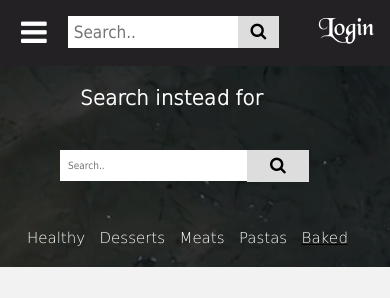
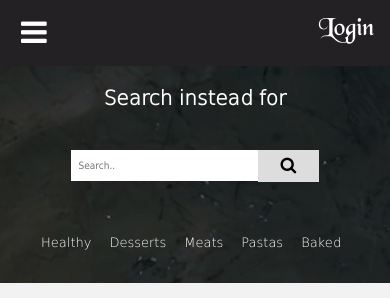
Before and after one commit to PriRivera/Proyecto-final, a PHP site: page /search.html in a window 390 px wide. Shown: the top 298 px of the page. Run offline with PHP 8.4, Linux system fonts and the light colour scheme.

Commit message:
responsive del search 2.0

```diff
--- a/css/style.css
+++ b/css/style.css
@@ -111,9 +111,6 @@ th{
     font-size: 17px;
     border: none;
    -webkit-border-radius: 0px;
-   -webkit-appearance: none;
-    -moz-appearance: none;
-    appearance: none;
     font-family: 'Dejavu-Sans-Condensed';
 }
 .main-nav__button{
@@ -221,7 +218,7 @@ h3 span{
     max-width: 15%;
 }
 .footer-li_item{
-    display: contents;
+    display: inline;
 }
 .footer-p{
     display: inline-block;
@@ -526,10 +523,6 @@ h3 span{
     padding-bottom: 1em;
     padding-top: 1em;
     padding-left: 13px;
-    -webkit-border-radius: 0px;
-    -webkit-appearance: none;
-    -moz-appearance: none;
-    appearance: none;
 }
 .main-nav__button-search{
     float: right;
@@ -541,12 +534,8 @@ h3 span{
     cursor: pointer;
 }
 .container-search{
-    text-align: center;
     display: -webkit-inline-box;
-    z-index: 1;
-    position: absolute;
-    margin-left: -1.9em;
-    margin-top: 1.5em;
+    margin: auto;
 }
 .search-bar{
     margin-left: 3em;
@@ -559,9 +548,10 @@ h3 span{
     margin-left: 7.5em;
     margin-top: 2em;
 }
+
 .sub-menu_link-search{
     display: block;
-    margin: 0px 98px;
+    margin: 0px 85px;
     text-decoration: none;
     font-family: 'Dejavu-Sans-ExtraLight';
     font-size: 1em;
@@ -840,7 +830,6 @@ h3 span{
         position: inherit;
     }
     /*--search--*/
-
     .search-menu{
         margin-left: -2em;
     }
@@ -856,6 +845,12 @@ h3 span{
     }
     .search-description__margin {
         margin: 0em 95px;
+    }
+    .header-background{
+        height: 465px;
+    }
+    .sub-menu_link-search{
+        margin: 0px 56px;
     }
     /*-----profile-------*/
     .profile-block{
@@ -982,9 +977,9 @@ h3 span{
     }
     .main-nav__button-search {
         float: right;
-        padding: 17px 23px;
+        padding: 18px 23px;
         margin-right: -3.6em;
-        margin-top: -3.2em;
+        margin-top: -3em;
     }
     .main-nav__input-search{
         padding-left: 0px;
@@ -994,9 +989,6 @@ h3 span{
         margin-left: 0.5em;
         font-size: 27px;
         margin-top: 4em;
-    }
-    .container-search{
-        margin-top: 2.5em;
     }
     .search-menu {
         margin-left: -33px;
@@ -1192,6 +1184,18 @@ h3 span{
     }
     .main-nav__input-search{
         padding-right: 5em;
+        -webkit-border-radius: 0px;
+    }
+    .container-search{
+        margin: 0em;
+    }
+    .main-nav__button-search{
+        margin-top: auto;
+        -webkit-border-radius: 0px;
+    }
+    .search-bar{
+
+        margin-left: 0em;
     }
     /*----------------contact-----------------------*/
 
@@ -1310,21 +1314,24 @@ h3 span{
         border-radius: 0%;
     }
     .container-search{
-        margin-top: auto;
-        margin-left: auto;
+        margin: 0em 3em;
     }
     .main-nav__button-search{
         padding: 6px 23px;
         margin: 0em;
+        display: inline-block;
     }
     .sub-menu_link-search{
-        margin:-1px 27.4px 5px -13px;
+        float: left;
+        padding: 0em;
+        margin-left: 5px;
+        font-size: 13px;
     }
     .search-menu {
         display: -webkit-inline-box;
-        font-size: 15px;
-        margin-top: 8em;
+        margin-top: 2em;
         margin-left: 0em;
+        padding: 0em;
     }
     .search-content {
         width: auto;
@@ -1347,6 +1354,10 @@ h3 span{
         margin: 1px 29px;
         padding: 0em;
         font-size: 72%;
+    }
+    .search-div{
+        width: 100%;
+        text-align: center;
     }
     /*----------profile---------------------------*/
    .header-background__profile{
@@ -1479,7 +1490,7 @@ h3 span{
     /*----search----*/
     .container-search {
         margin-top: auto;
-        margin-left: -1.5em !important;
+        left:3.5%;
     }
     .search-menu{
         margin-left: 0em !important;
--- a/search.html
+++ b/search.html
@@ -13,12 +13,7 @@
         <nav class="main-nav">
             <button class="main-nav__burger"><i class="fa fa-bars"></i></button>
             <a href="index.html"><img class="logo" src="img/logo.png" alt="Secret du Chef's logo"></a>
-            <div class="main-nav__search-container">
-                <form action="">
-                  <input class="main-nav__input" type="text" placeholder="Search.." name="search">
-                  <button class="main-nav__button" type="submit"><i class="fa fa-search"></i></button>
-                 </form>
-              </div>
+
             <ul class="main-nav__list">
                 <li class="main-nav__item"><a class="main-nav__link" href="index.html">Home</a></li>
                 <li class="main-nav__item"><a class="main-nav__link" href="contact.html">Contact</a></li>
@@ -42,6 +37,7 @@
                     </div>
                 </div>
         </nav>
+        <div class="search-div">
          <h1 class="main-text">Search instead for</h1>
               <div class="container-search">
                     <form class="search-bar" action="">
@@ -49,7 +45,8 @@
                       <button class="main-nav__button-search" type="submit"><i class="fa fa-search"></i></button>
                   </form>
              </div>
-         <div>
+            </div>
+         <div class="search-div">
              <ul class="search-menu">
                         <li class="sub-menu_item-search"><a class="sub-menu_link-search" href="#">Healthy</a></li>
                         <li class="sub-menu_item-search"><a class="sub-menu_link-search" href="#">Desserts</a></li>
```
Lines whose indentation alone changed are shown as unchanged.
